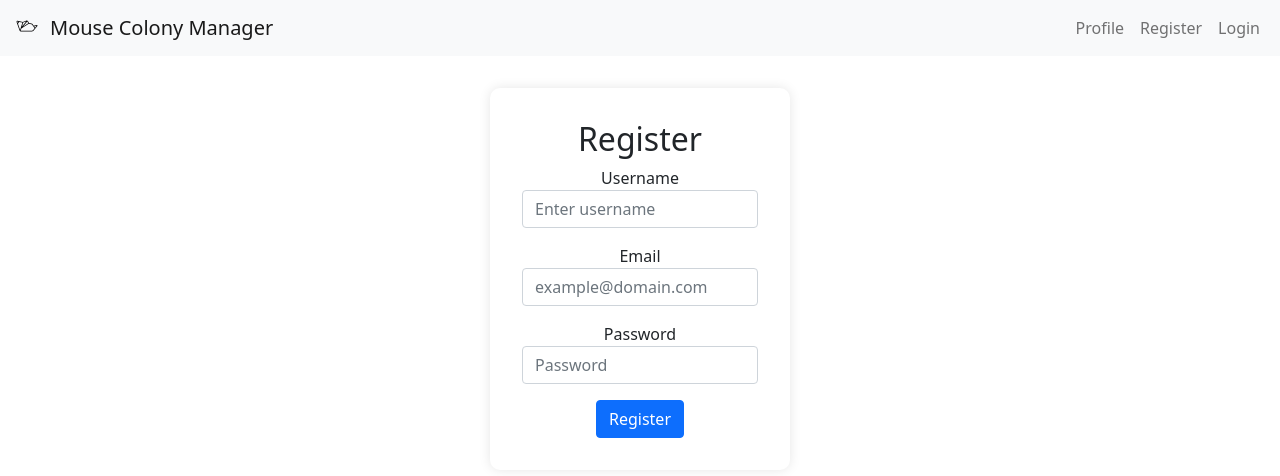
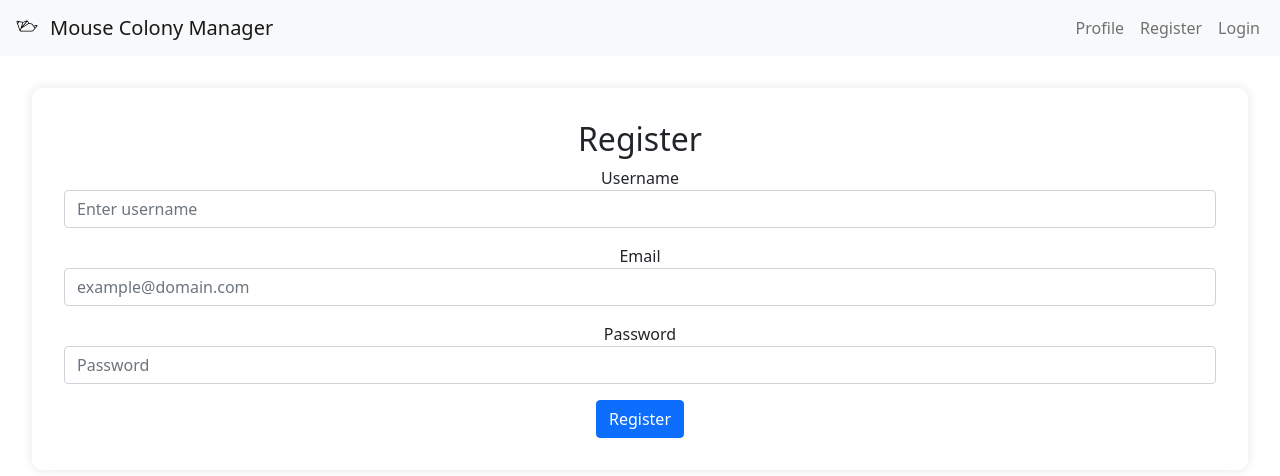
Before and after one commit to davidfrivas/mouse-colony-manager, a React (Create React App) app in the folder client/: page /register in a window 1280 px wide. Shown: the top 476 px of the page. Built offline with nearby package versions, Linux system fonts and the light colour scheme.

Commit message:
Adjust width of forms

```diff
--- a/client/src/App.css
+++ b/client/src/App.css
@@ -49,5 +49,9 @@
   padding: 2rem;
   border-radius: 10px;
   box-shadow: 0px 0px 12px rgba(0, 0, 0, 0.1);
-  width: 300px;
+  width: 100%;
 }
+
+.login, .register {
+  max-width: 300px;
+}
```
